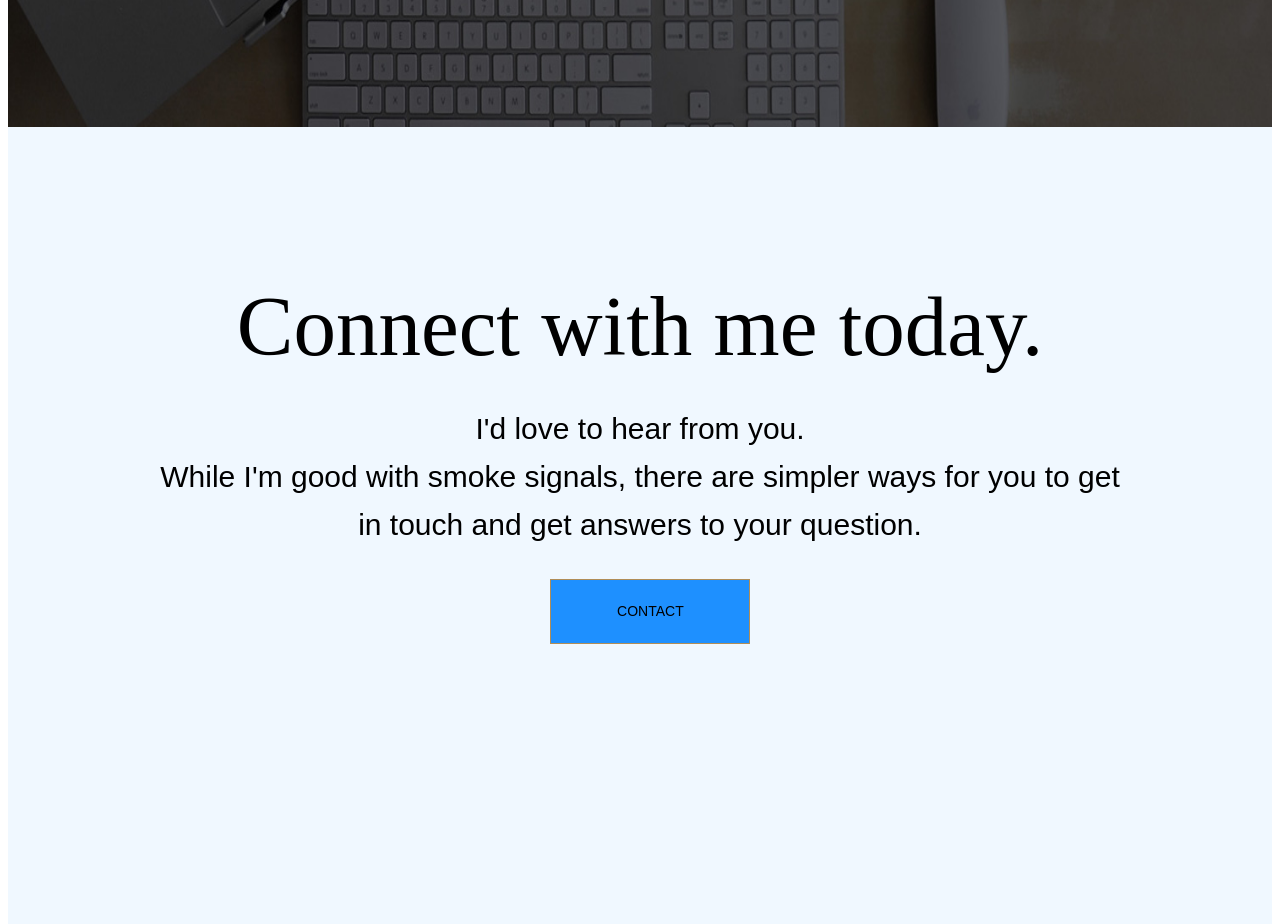
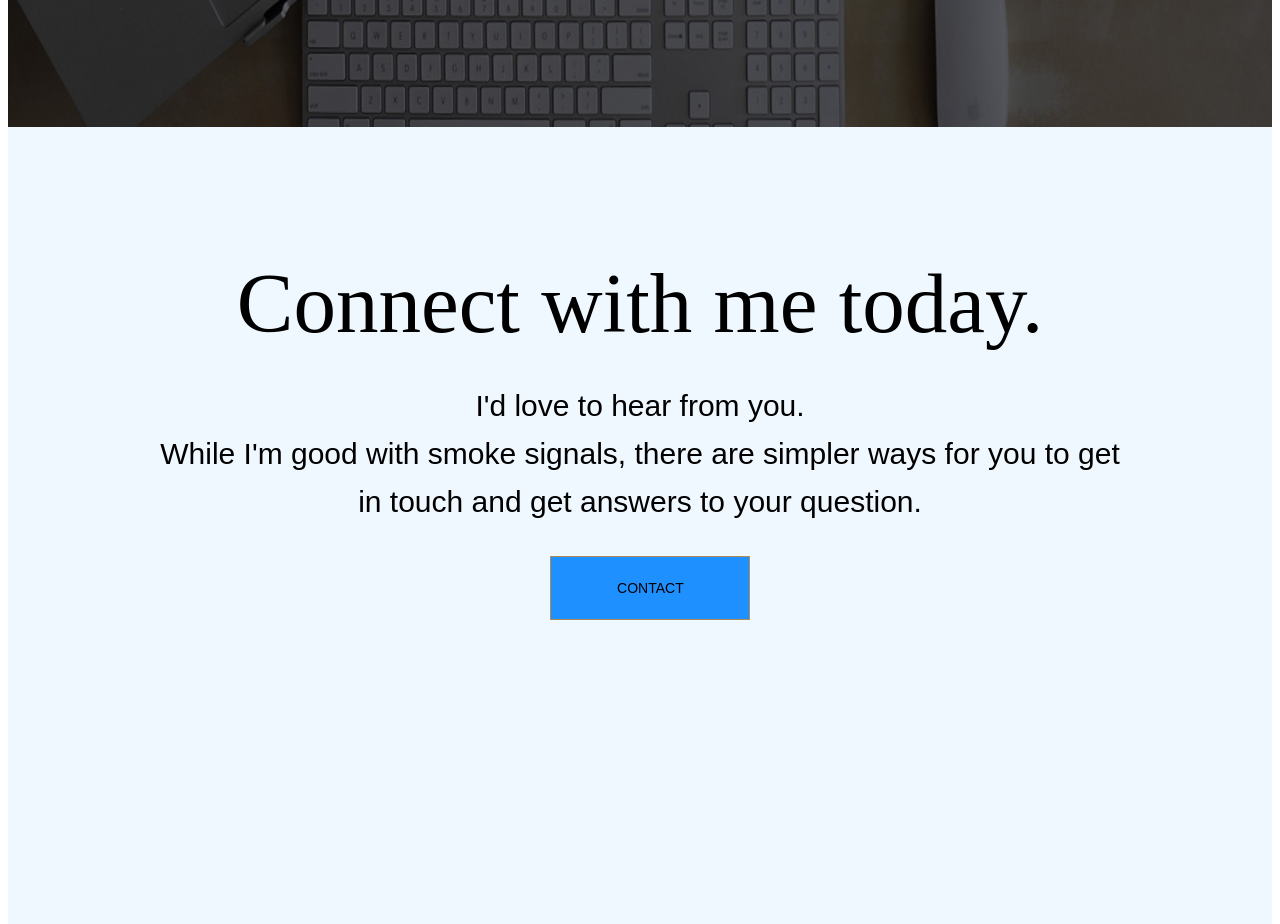
Before and after one commit to Shreyans121/Portfolio, a plain HTML site: page index.html in a window 1280 px wide. Shown: the part 3960-4884 px from the top of the page. Drawn offline with Linux system fonts and the light colour scheme.

Commit message:
Update index.html

```diff
--- a/index.html
+++ b/index.html
@@ -89,7 +89,7 @@
 </div>
 
 <div id="contact" style="text-align: center; background-image: url(cantact%20background.svg); background-color:aliceblue; height: 105%; background-repeat:no-repeat; background-position: bottom">
-    <div style="padding-top: 150px; font-family:freight-display-pro; font-size: 85px">Connect with me today.</div>
+    <div style="padding-top: 10%; font-family:freight-display-pro; font-size: 85px">Connect with me today.</div>
 
     <div style="font-size: 30px; font-family:'proxima-nova', sans-serif; font-weight:lighter; line-height: 1.6">
         <p>I'd love to hear from you.<br>While I'm good with smoke signals, there are simpler ways for you to get<br> in touch and get answers to your question.</p>
```
